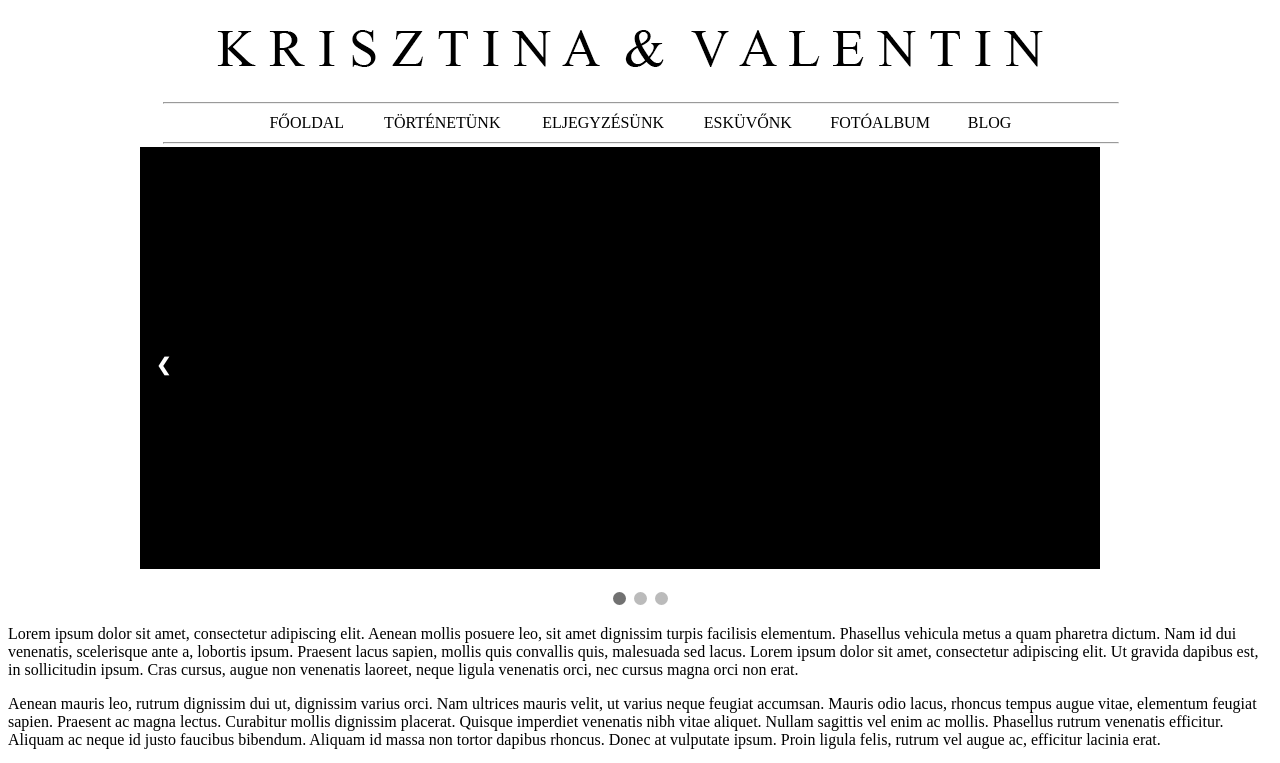
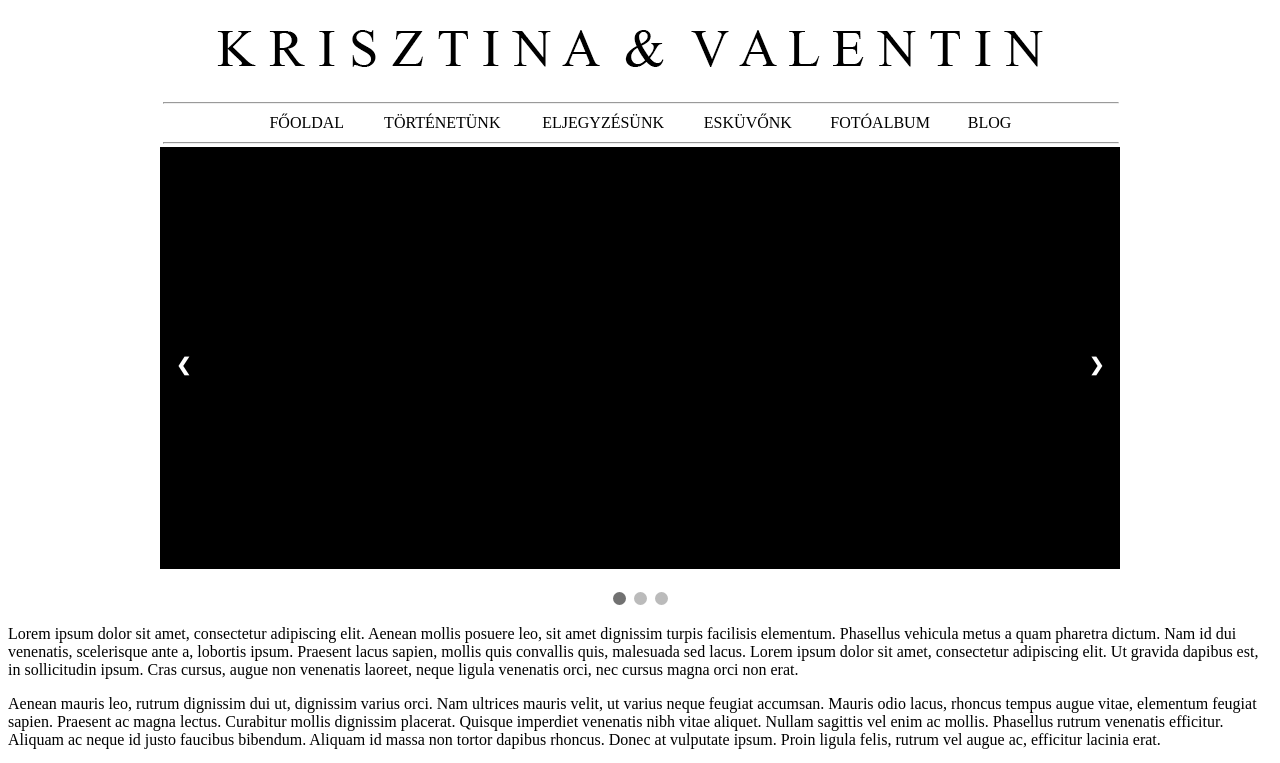
Before and after one commit to valentinbujdoso/TucsiWeb, a PHP site: page / in a window 1280 px wide. Shown: the top 763 px of the page. Run offline with PHP 8.4, Linux system fonts and the light colour scheme; some libraries are stand-ins or nearby versions.

Commit message:
Fix slideshow
Fix slideshow width

```diff
--- a/compiled/flipclock.css
+++ b/compiled/flipclock.css
@@ -155,7 +155,7 @@
 
  /* Slideshow container */
 .slideshow-container {
-  max-width: 1000px;
+  max-width: 960px;
   position: relative;
   margin: auto;
 }
```
